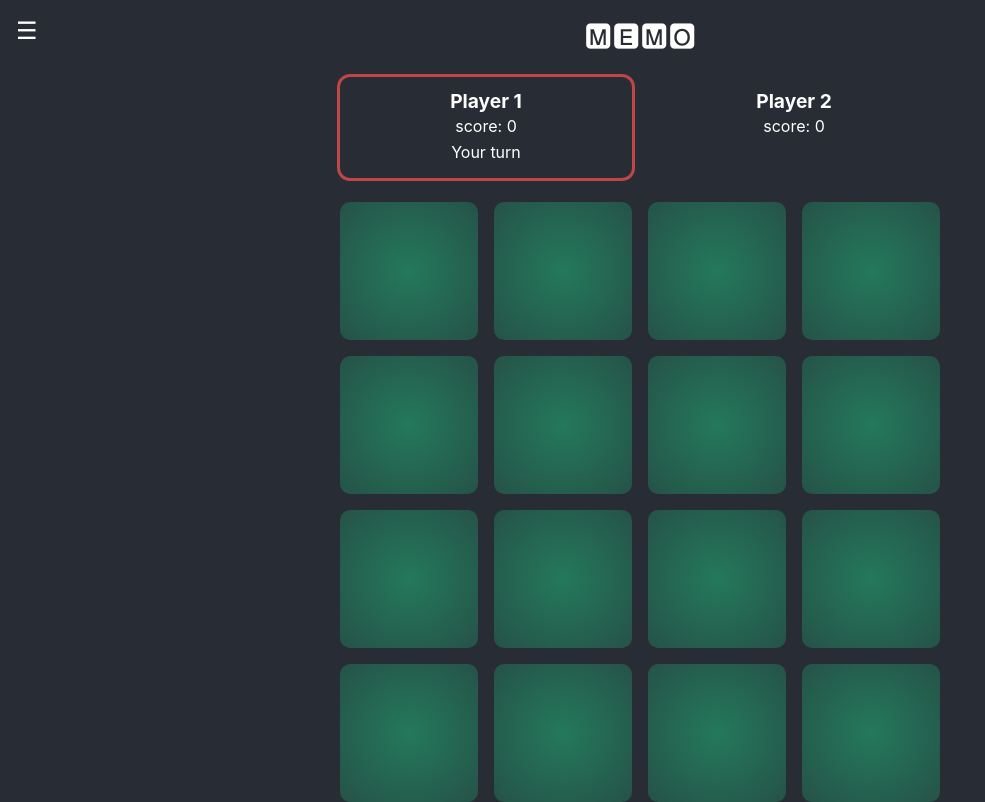
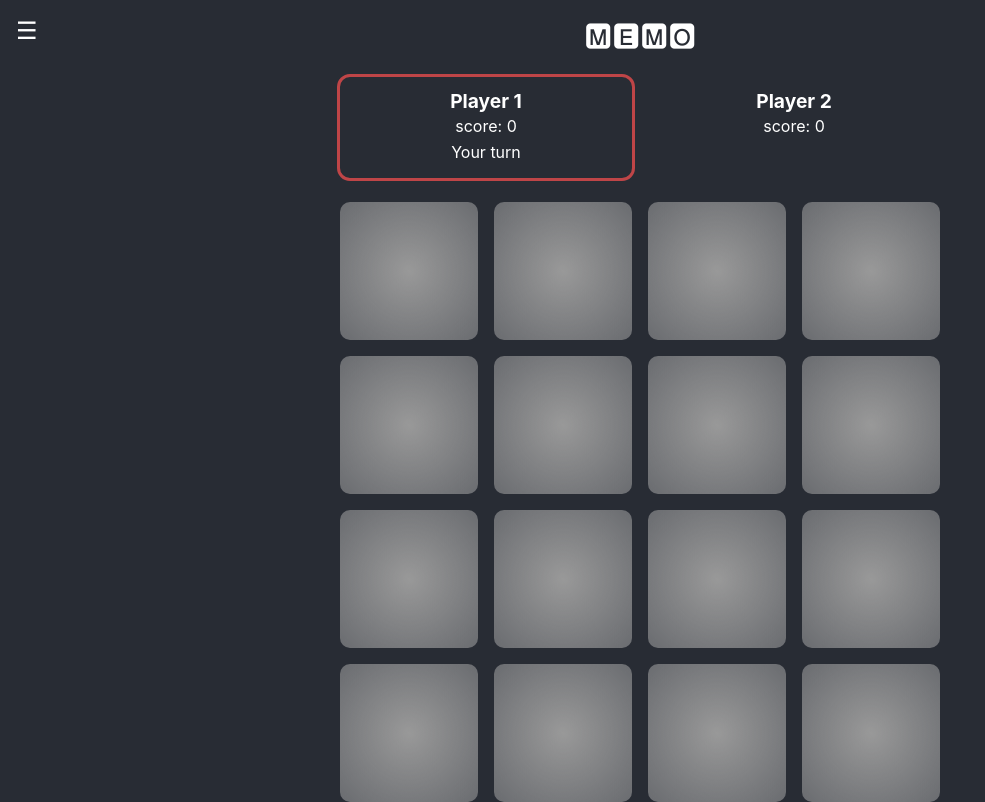
Before and after one commit to pd-lb/memory, a React (Create React App) app: page / in a window 1280 px wide. Shown: the whole page, without its empty margins (0-985 px from the left). Built offline with nearby package versions, Linux system fonts and the light colour scheme.

Commit message:
style: change color of card backs

```diff
--- a/src/components/Card/Card.css
+++ b/src/components/Card/Card.css
@@ -57,6 +57,6 @@
 }
 
 .card_back {
-  background: rgb(36, 121, 92);
-  background: radial-gradient(circle, rgba(36, 121, 92, 1) 0%, rgba(36, 121, 92, 0.5) 100%);
+  background: rgb(153, 153, 153);
+  background: radial-gradient(circle, rgb(153, 153, 153, 1) 0%, rgba(172, 172, 172, 0.5) 100%);
 }
```
